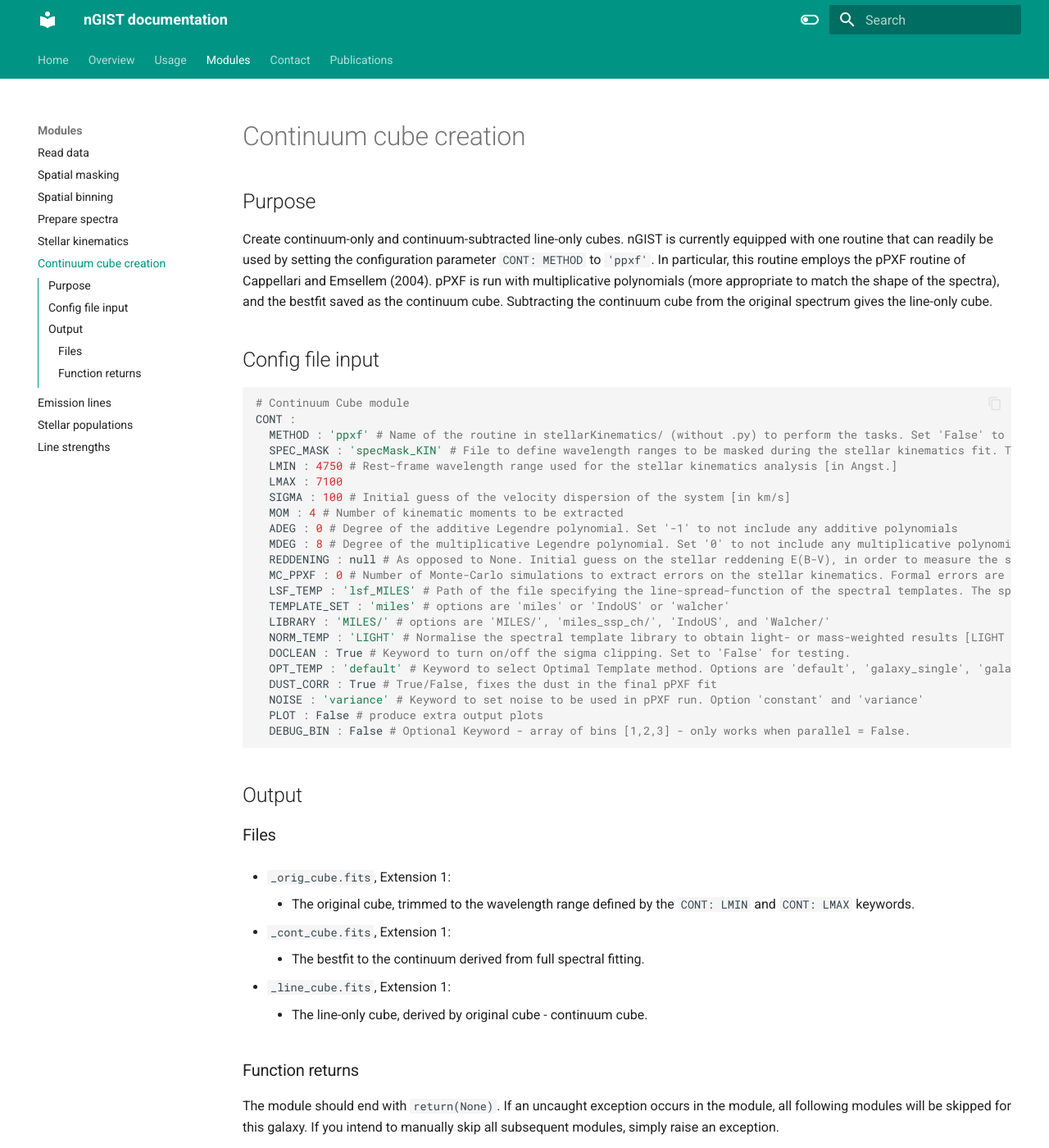
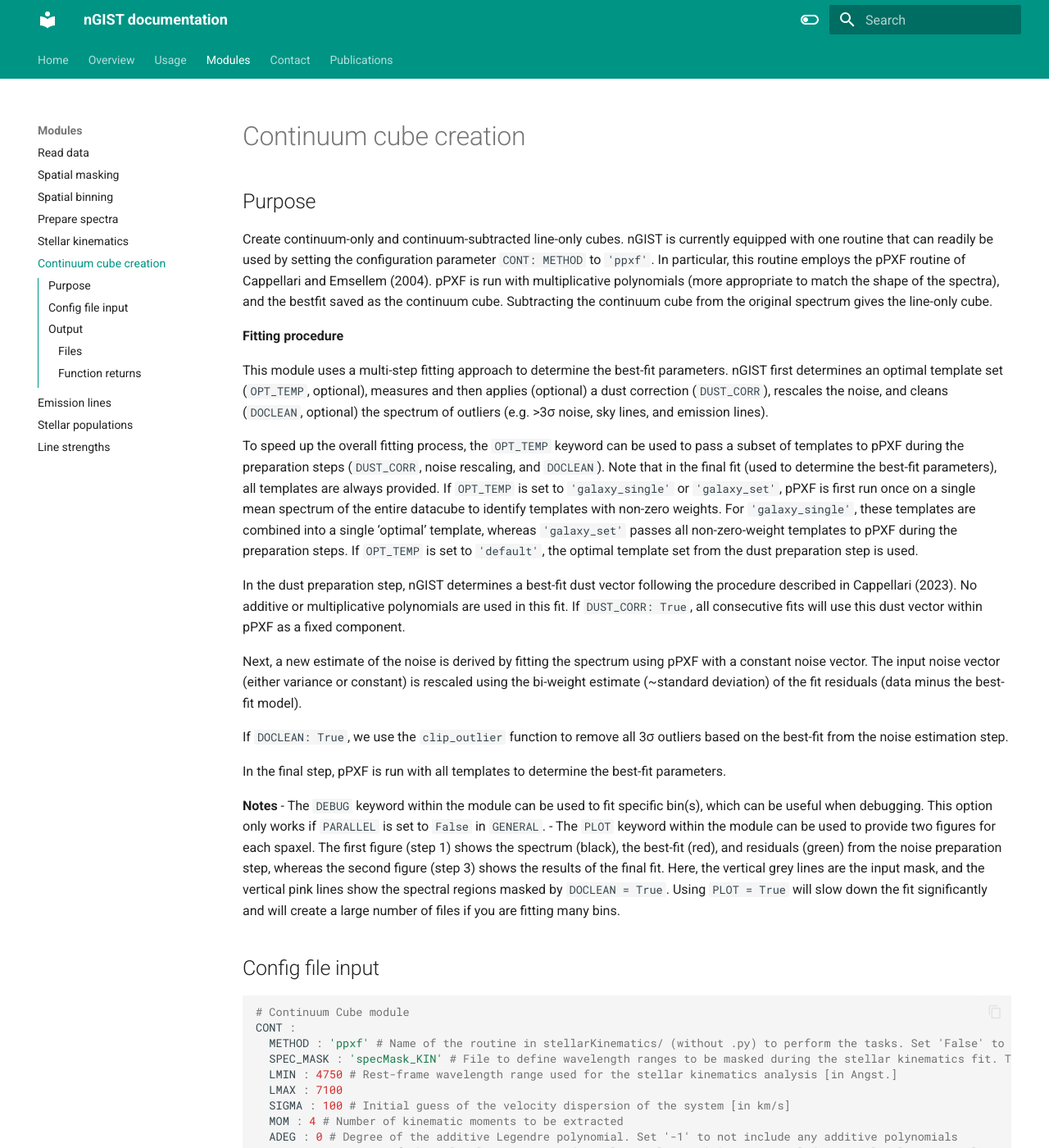
Before and after one commit to geckos-survey/gist-documentation, an MkDocs documentation site: the page built from docs/modules/continuum_cube.md, in a window 1280 px wide and 1400 px high. Shown: the whole window at 82% size. Built offline with MkDocs 1.6.1 and Material for MkDocs 9.7.7, drawn with Linux system fonts in a browser that asks for light colours.

Commit message:
Update continuum_cube.md

````diff
--- a/docs/modules/continuum_cube.md
+++ b/docs/modules/continuum_cube.md
@@ -2,6 +2,25 @@
 
 ## Purpose
 Create continuum-only and continuum-subtracted line-only cubes. nGIST is currently equipped with one routine that can readily be used by setting the configuration parameter `CONT: METHOD` to `'ppxf'`. In particular, this routine employs the pPXF routine of Cappellari and Emsellem (2004). pPXF is run with multiplicative polynomials (more appropriate to match the shape of the spectra), and the bestfit saved as the continuum cube. Subtracting the continuum cube from the original spectrum gives the line-only cube.
+
+**Fitting procedure**
+
+This module uses a multi-step fitting approach to determine the best-fit parameters. nGIST first determines an optimal template set (`OPT_TEMP`, optional), measures and then applies (optional) a dust correction (`DUST_CORR`), rescales the noise, and cleans (`DOCLEAN`, optional) the spectrum of outliers (e.g. >3σ noise, sky lines, and emission lines).
+
+To speed up the overall fitting process, the `OPT_TEMP` keyword can be used to pass a subset of templates to pPXF during the preparation steps (`DUST_CORR`, noise rescaling, and `DOCLEAN`). Note that in the final fit (used to determine the best-fit parameters), all templates are always provided. If `OPT_TEMP` is set to `'galaxy_single'` or `'galaxy_set'`, pPXF is first run once on a single mean spectrum of the entire datacube to identify templates with non-zero weights. For `'galaxy_single'`, these templates are combined into a single ‘optimal’ template, whereas `'galaxy_set'` passes all non-zero-weight templates to pPXF during the preparation steps. If `OPT_TEMP` is set to `'default'`, the optimal template set from the dust preparation step is used.
+
+In the dust preparation step, nGIST determines a best-fit dust vector following the procedure described in Cappellari (2023). No additive or multiplicative polynomials are used in this fit. If `DUST_CORR: True`, all consecutive fits will use this dust vector within pPXF as a fixed component.
+
+Next, a new estimate of the noise is derived by fitting the spectrum using pPXF with a constant noise vector. The input noise vector (either variance or constant) is rescaled using the bi-weight estimate (~standard deviation) of the fit residuals (data minus the best-fit model).
+
+If `DOCLEAN: True`, we use the `clip_outlier` function to remove all 3σ outliers based on the best-fit from the noise estimation step.
+
+In the final step, pPXF is run with all templates to determine the best-fit parameters.
+
+**Notes**
+-	The `DEBUG` keyword within the module can be used to fit specific bin(s), which can be useful when debugging. This option only works if `PARALLEL` is set to `False` in `GENERAL`.
+-	The `PLOT` keyword within the module can be used to provide two figures for each spaxel. The first figure (step 1) shows the spectrum (black), the best-fit (red), and residuals (green) from the noise preparation step, whereas the second figure (step 3) shows the results of the final fit. Here, the vertical grey lines are the input mask, and the vertical pink lines show the spectral regions masked by `DOCLEAN = True`.
+Using `PLOT = True` will slow down the fit significantly and will create a large number of files if you are fitting many bins.
 
 ## Config file input
 ```py
````
